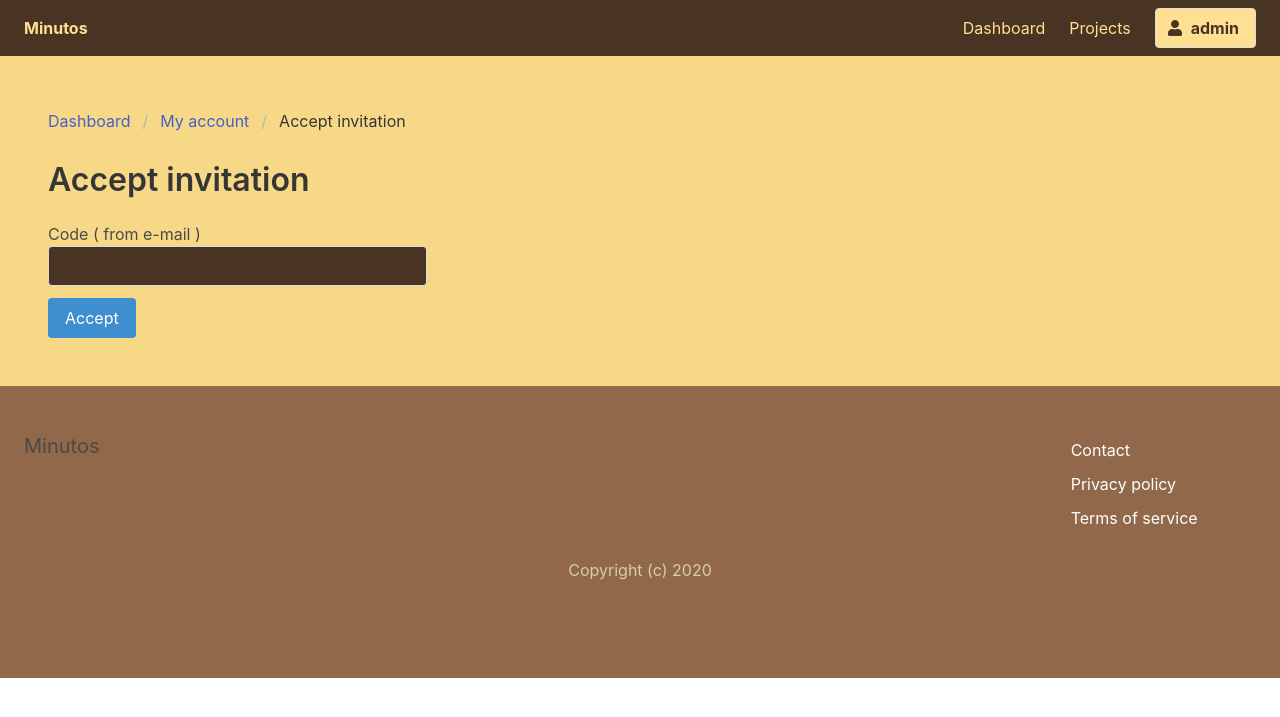
After one commit to sehrish30/TimeTracking, a Django app: page /dashboard/myaccount/accept_invitation/ in a window 1280 px wide. The commit adds this page. Shown: the top 717 px of the page. Run offline with Django 3.2, Linux system fonts and the light colour scheme; a user stored in the database is signed in; data comes from the database, SQL or seed files in the repository; both versions use the stored data as it was after the commit; parts of the project's set-up code (start-up, migrations or seed data) failed here and were passed over; some libraries are stand-ins or nearby versions.

Commit message:
View and template for accepting an invite

```diff
--- a/TimeTrack/todo.txt
+++ b/TimeTrack/todo.txt
@@ -77,3 +77,5 @@ Create helper functinos for sending emails
 Setup email templates
 Create view and template for sending invites
 Show list of invited members
+Check for invitation when you sign up
+View and template for accepting an invite
--- a/apps/core/views.py
+++ b/apps/core/views.py
@@ -46,11 +46,11 @@ def signup(request):
 
             # Log in
             login(request, user)
-            invitations = Invitation.objects.filter(
-                email=user.email, status=Invitation.INVITED)
+            invitations = Invitation.objects.filter(email=user.email,
+                                                    status=Invitation.INVITED)
 
             if invitations:
-                return redirect('team:accept_invitation')
+                return redirect('accept_invitation')
             else:
                 return redirect('dashboard')
 
--- a/apps/team/models.py
+++ b/apps/team/models.py
@@ -30,12 +30,12 @@ class Team(models.Model):
 
 
 class Invitation(models.Model):
-    INVITED = 'invited'
+    INVITED = 'Invited'
     ACCEPTED = 'accepted'
 
    # choices is iterable containing actual values and human readable values
     CHOICES_STATUS = (
-        (INVITED, 'Invited'),
+        (INVITED, 'invited'),
         (ACCEPTED, 'Accepted')
     )
     team = models.ForeignKey(
--- /dev/null
+++ b/apps/userprofile/templates/userprofile/accept_invitation.html
@@ -0,0 +1,44 @@
+{% extends 'core/base.html' %} {% comment %}
+<!--------------------------------->
+{% endcomment %} {% block title %} Accept invitation | {% endblock %} {% comment %}
+<!--------------------------------->
+{% endcomment %} {% block content %} {% comment %}
+<!--------------------------------->
+{% endcomment %}
+{% load static %}
+<nav class="breadcrumb" aria-label="breadcrumbs">
+  <ul>
+    <li><a href="#">Dashboard</a></li>
+    <li><a href="{% url 'myaccount' %}">My account</a></li>
+    <li class="is-active">
+      <a href="{% url 'accept_invitation' %}" aria-current="page"
+        >Accept invitation</a
+      >
+    </li>
+  </ul>
+</nav>
+
+<div class="columns">
+  <div class="column is-4">
+    <h1 class="title">Accept invitation</h1>
+     <form method="post" action=".">
+         {% csrf_token %}
+
+         <div class="field">
+           <label>Code ( from e-mail )</label>
+
+           <div class="control">
+             <input type="text" name="code" id="id_code" class="input">
+           </div>
+         </div>
+
+         <div class="field">
+           <div class="control">
+             <button class="button is-info">Accept</button>
+           </div>
+         </div>
+      </form>
+
+  </div>
+</div>
+{% endblock %}
--- a/apps/userprofile/templates/userprofile/edit_profile.html
+++ b/apps/userprofile/templates/userprofile/edit_profile.html
@@ -10,8 +10,8 @@
   <ul>
     <li><a href="#">Dashboard</a></li>
     <li><a href="{% url 'myaccount' %}">My account</a></li>
-    <li>
-      <a class="is-active" href="{% url 'edit_profile' %}" aria-current="page"
+    <li class="is-active">
+      <a href="{% url 'edit_profile' %}" aria-current="page"
         >Edit Profile</a
       >
     </li>
--- a/apps/userprofile/urls.py
+++ b/apps/userprofile/urls.py
@@ -1,8 +1,9 @@
 from django.urls import path
-from .views import myaccount, edit_profile
+from .views import myaccount, edit_profile, accept_invitation
 
 
 urlpatterns = [
     path('', myaccount, name="myaccount"),
-    path('edit_profile/', edit_profile, name="edit_profile")
+    path('edit_profile/', edit_profile, name="edit_profile"),
+    path('accept_invitation/', accept_invitation, name='accept_invitation')
 ]
--- a/apps/userprofile/views.py
+++ b/apps/userprofile/views.py
@@ -7,7 +7,8 @@ from django.contrib.auth.models import User
 
 # import User model
 from .models import Userprofile
-from apps.team.models import Team
+from apps.team.models import Team, Invitation
+from apps.team.utilities import send_invitation_accepted
 
 
 @login_required
@@ -30,3 +31,38 @@ def edit_profile(request):
         return redirect('myaccount')
 
     return render(request, 'userprofile/edit_profile.html')
+
+
+@login_required
+def accept_invitation(request):
+    if request.method == 'POST':
+
+        # check if code is correct
+        code = request.POST.get('code')
+
+        invitations = Invitation.objects.filter(
+            code=code, email=request.user.email)
+
+        if invitations:
+            invitation = invitations[0]
+            invitation.status = Invitation.ACCEPTED
+            invitation.save()
+
+            # add this user as member to the team
+            team = invitation.team
+            team.members.add(request.user)
+            team.save()
+
+            userprofile = request.user.userprofile
+            userprofile.active_team_id = team.id
+            userprofile.save()
+
+            messages.info(request, 'Invitation accepted')
+
+            send_invitation_accepted(team, invitation)
+            return redirect('team:team', team_id=team.id)
+        else:
+            messages.info(request, "Invitation was not found")
+
+    else:
+        return render(request, 'userprofile/accept_invitation.html')
```
Also changed, not shown: apps/team/views.py (+1 -33 lines), db.sqlite3, 1 other file.
